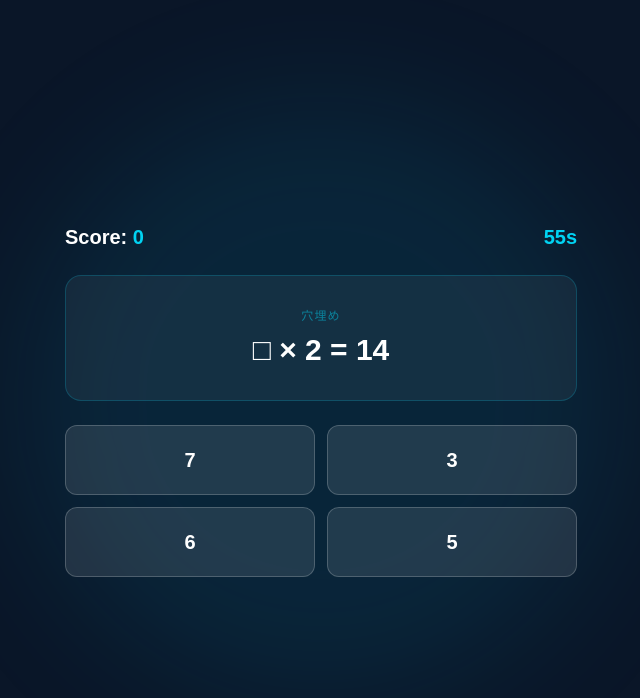
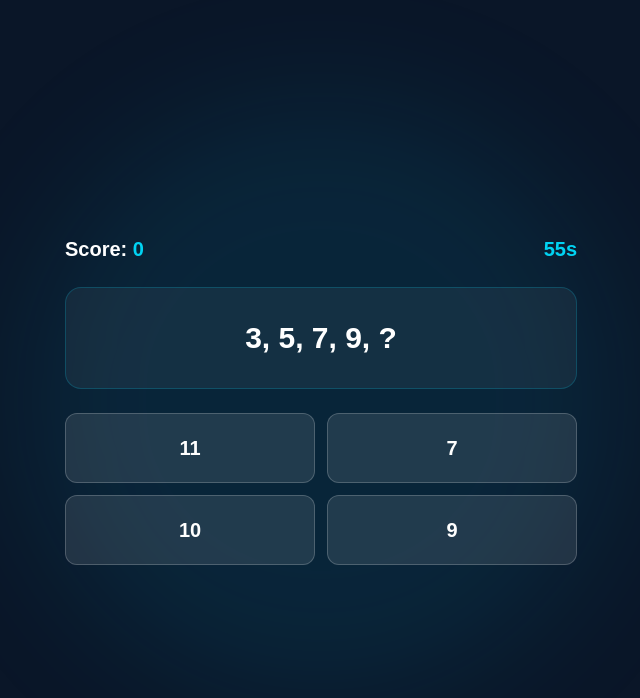
Before and after one commit to vegali915/mathnique, a Next.js app: page /game in a window 1280 px wide. Shown: the top 698 px of the page, without its empty margins (319-959 px from the left). Built offline with nearby package versions, Linux system fonts and the light colour scheme.

Commit message:
add odd one out, remove genre label

```diff
--- a/app/game/page.tsx
+++ b/app/game/page.tsx
@@ -7,7 +7,7 @@ type Question = {
   question: string
   choices: number[]
   answer: number
-  genre: string
+  instruction?: string
 }
 
 function generateChoices(answer: number): number[] {
@@ -20,24 +20,63 @@ function generateChoices(answer: number): number[] {
 }
 
 function generateQuestion(level: number): Question {
-  const type = Math.floor(Math.random() * 3)
+  const type = Math.floor(Math.random() * 4)
 
   if (type === 0) {
+    // 四則演算
     const a = Math.floor(Math.random() * (5 * level)) + 2
     const b = Math.floor(Math.random() * (5 * level)) + 2
     const answer = a + b
-    return { question: `${a} + ${b} = ?`, choices: generateChoices(answer), answer, genre: '四則演算' }
+    return { question: `${a} + ${b} = ?`, choices: generateChoices(answer), answer }
   } else if (type === 1) {
+    // 穴埋め
     const a = Math.floor(Math.random() * 9) + 2
     const b = Math.floor(Math.random() * 9) + 2
     const answer = a
-    return { question: `□ × ${b} = ${a * b}`, choices: generateChoices(answer), answer, genre: '穴埋め' }
-  } else {
+    return { question: `□ × ${b} = ${a * b}`, choices: generateChoices(answer), answer }
+  } else if (type === 2) {
+    // 数列
     const start = Math.floor(Math.random() * 5) + 1
     const diff = Math.floor(Math.random() * 4) + 2
     const seq = [start, start + diff, start + diff * 2, start + diff * 3]
     const answer = start + diff * 4
-    return { question: `${seq[0]}, ${seq[1]}, ${seq[2]}, ${seq[3]}, ?`, choices: generateChoices(answer), answer, genre: '数列' }
+    return { question: `${seq[0]}, ${seq[1]}, ${seq[2]}, ${seq[3]}, ?`, choices: generateChoices(answer), answer }
+  } else {
+    // 仲間はずれ
+    const patterns = [
+      () => {
+        // 1つだけ奇数
+        const evens = [2,4,6,8,10,12,14,16,18,20]
+        const odds = [3,5,7,9,11,13,15,17,19]
+        const picked = evens.sort(() => Math.random()-0.5).slice(0,3)
+        const odd = odds[Math.floor(Math.random()*odds.length)]
+        const answer = odd
+        const all = [...picked, odd].sort(() => Math.random()-0.5)
+        return { question: all.join(',  '), choices: all, answer, instruction: 'Which is the odd one out?' }
+      },
+      () => {
+        // 1つだけ素数でない
+        const primes = [2,3,5,7,11,13,17,19,23]
+        const nonPrimes = [4,6,8,9,10,12,14,15,16,18,20]
+        const picked = primes.sort(() => Math.random()-0.5).slice(0,3)
+        const nonPrime = nonPrimes[Math.floor(Math.random()*nonPrimes.length)]
+        const answer = nonPrime
+        const all = [...picked, nonPrime].sort(() => Math.random()-0.5)
+        return { question: all.join(',  '), choices: all, answer, instruction: 'Which is NOT a prime?' }
+      },
+      () => {
+        // 1つだけ平方数でない
+        const squares = [4,9,16,25,36,49,64]
+        const nonSquares = [6,8,10,12,14,15,18,20,24]
+        const picked = squares.sort(() => Math.random()-0.5).slice(0,3)
+        const nonSquare = nonSquares[Math.floor(Math.random()*nonSquares.length)]
+        const answer = nonSquare
+        const all = [...picked, nonSquare].sort(() => Math.random()-0.5)
+        return { question: all.join(',  '), choices: all, answer, instruction: 'Which is NOT a perfect square?' }
+      }
+    ]
+    const pattern = patterns[Math.floor(Math.random()*patterns.length)]()
+    return { question: pattern.question, choices: pattern.choices, answer: pattern.answer, instruction: pattern.instruction }
   }
 }
 
@@ -97,7 +136,9 @@ export default function Game() {
           <div className={`font-bold text-xl ${timerColor}`}>{timeLeft}s</div>
         </div>
         <div className="bg-white/5 border border-cyan-400/20 rounded-2xl p-8 text-center">
-          <p className="text-cyan-400/50 text-xs mb-2 tracking-widest">{question.genre}</p>
+          {question.instruction && (
+            <p className="text-cyan-400 text-sm mb-3 tracking-wide">{question.instruction}</p>
+          )}
           <p className="text-white text-3xl font-bold">{question.question}</p>
         </div>
         <div className="grid grid-cols-2 gap-3">
```
